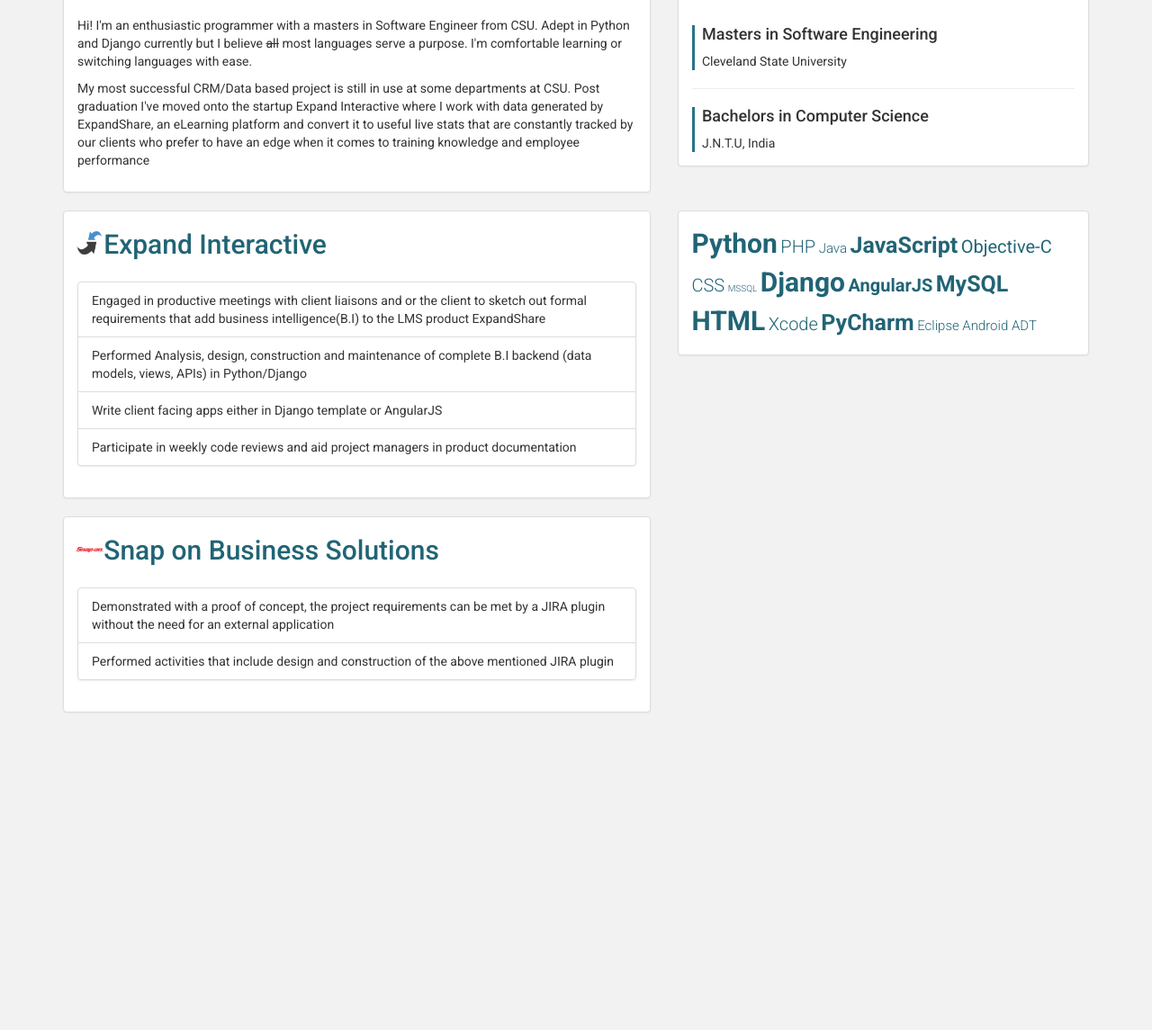
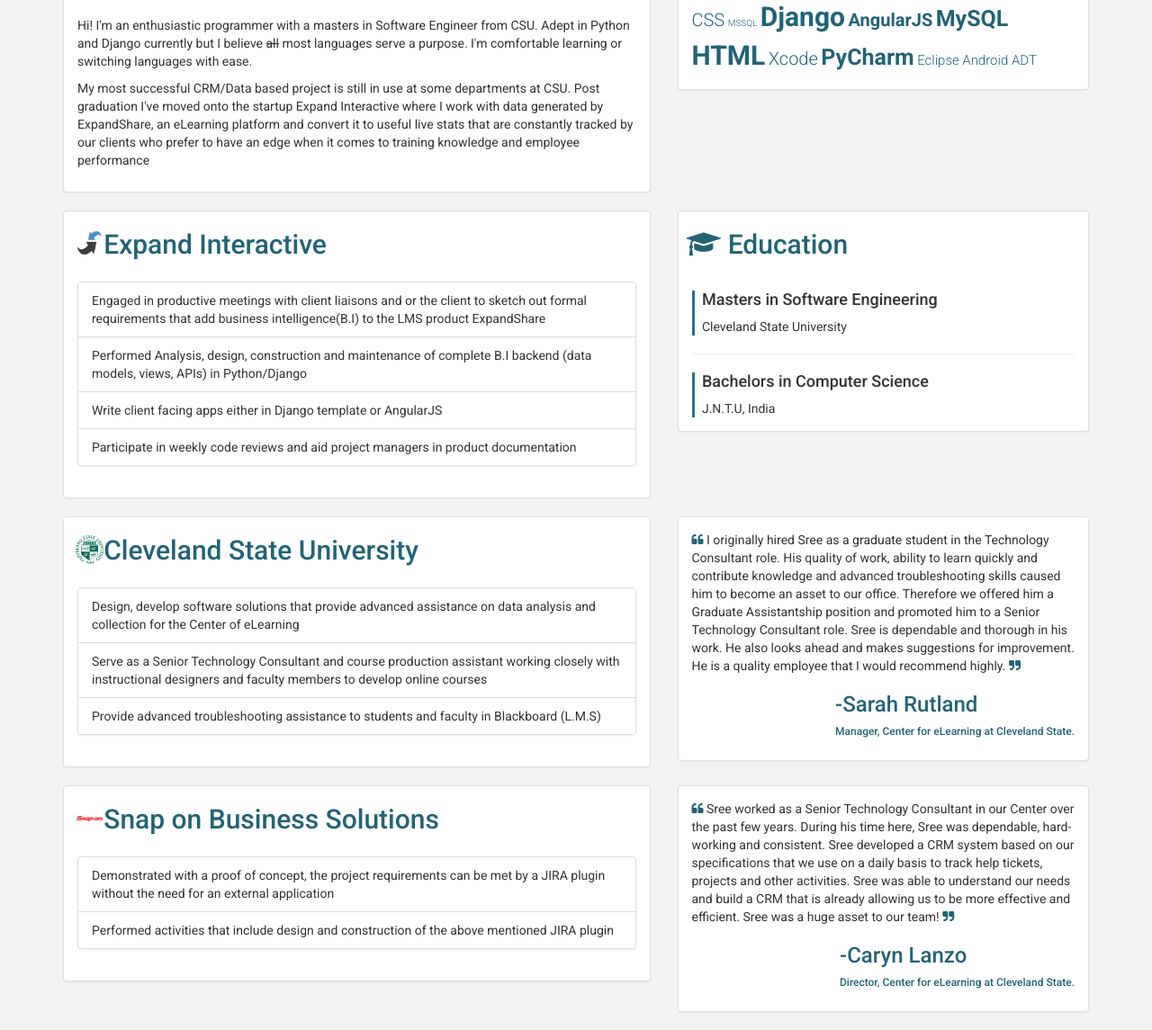
Before and after one commit to sr33/sr33.github.io, a plain HTML site: page index.html in a window 1280 px wide. Shown: the part 240-1385 px from the top of the page at 90% size. Before the commit the page ends 1052 px from the top, so only its background shows below. Drawn offline with nearby package versions, Linux system fonts and the light colour scheme.

Commit message:
added recommendations.

```diff
--- a/css/custom.css
+++ b/css/custom.css
@@ -12,7 +12,7 @@ body {
     margin-top: 0.25% !important;
 }
 
-.header-text{
+.header-text {
     margin-left: 15%;
 }
 
@@ -22,6 +22,12 @@ body {
 
 /*end header css*/
 
+/*row equal height*/
+
+/*TODO*/
+
+/* end row equal height*/
+
 .profile-picture {
     width: 10% !important;
     height: 10% !important;
@@ -30,15 +36,6 @@ body {
     margin-bottom: 1% !important;
 }
 
-.sidebar-meta {
-    background-color: #287489 !important;
-    color: white !important;
-}
-
-.sidebar-contact {
-    background-color: #3298B4 !important;
-    color: white !important;
-}
 
 .panel-header {
     color: #216475 !important;
@@ -48,28 +45,29 @@ body {
     padding-right: 2%;
 }
 
-.education-division{
+.education-division {
     border-left: solid;
     border-left-color: #287489;
 }
 
-.education-division-body{
+.education-division-body {
     margin-left: 2%;
 }
 
-.company-icons{
+.company-icons {
     width: 5%;
     height: 5%;
 }
 
 .grow {
     /*-webkit-transition: all .3s ease; /!* Safari and Chrome *!/*/
-  	/*-moz-transition: all .3s ease; /!* Firefox *!/*/
-  	/*-o-transition: all .3s ease; /!* IE 9 *!/*/
+    /*-moz-transition: all .3s ease; /!* Firefox *!/*/
+    /*-o-transition: all .3s ease; /!* IE 9 *!/*/
     color: #216475;
     transition: all .6s ease-in-out;
     display: inline-block;
 }
+
 .grow:hover {
     /*-webkit-backface-visibility: hidden;*/
     /*backface-visibility: hidden;*/
@@ -79,3 +77,7 @@ body {
     transform: scale(1.2);
     display: inline-block;
 }
+
+.colour-text{
+    color: #216475 !important;
+}
--- a/index.html
+++ b/index.html
@@ -82,65 +82,6 @@
                     </div>
                 </div>
             </div>
-            <div class="col-sm-5 blog-sidebar">
-                <div class="panel panel-default">
-                    <div class="panel-header">
-                        <h2>
-                            <i class="fa  fa-graduation-cap"></i>
-                            Education
-                        </h2>
-                    </div>
-                    <div class="panel-body">
-                        <div class="education-division">
-                            <div class="education-division-body">
-                                <h4>Masters in Software Engineering</h4>
-                                Cleveland State University
-                            </div>
-                        </div>
-                        <hr>
-                        <div class="education-division">
-                            <div class="education-division-body">
-                                <h4>Bachelors in Computer Science</h4>
-                                J.N.T.U, India
-                            </div>
-                        </div>
-                    </div>
-                </div>
-            </div>
-            <!-- /.blog-sidebar -->
-        </div>
-
-        <div class="row">
-            <div class="col-sm-7">
-                <div class="panel panel-default">
-                    <div class="panel-header">
-                        <img class="company-icons pull-left" src="images/expand_logo.png" alt="Expand Interactive L.L.C, Akron. Logo">
-                        <div>
-                            <h2> Expand Interactive</h2>
-                        </div>
-
-                    </div>
-                    <div class="panel-body">
-                        <ul class="list-group">
-                            <li class="list-group-item">
-                                Engaged in productive meetings with client liaisons and or the client to sketch out
-                                formal
-                                requirements that add business intelligence(B.I) to the LMS product ExpandShare
-                            </li>
-                            <li class="list-group-item">
-                                Performed Analysis, design, construction and maintenance of complete B.I backend (data
-                            models, views, APIs) in Python/Django
-                            </li>
-                            <li class="list-group-item">
-                                Write client facing apps either in Django template or AngularJS
-                            </li>
-                            <li class="list-group-item">
-                                Participate in weekly code reviews and aid project managers in product documentation
-                            </li>
-                        </ul>
-                    </div>
-                </div>
-            </div>
 
             <div class="col-sm-5">
                 <div class="panel panel-default">
@@ -172,24 +113,162 @@
             <div class="col-sm-7">
                 <div class="panel panel-default">
                     <div class="panel-header">
-                        <img class="company-icons pull-left" src="images/snap-on_logo.png" alt="Snap on Business Solutions, Richfield, Ohio. Logo">
-                        <h2>Snap on Business Solutions</h2>
+                        <img class="company-icons pull-left" src="images/expand_logo.png"
+                             alt="Expand Interactive L.L.C, Akron. Logo">
+
+                        <div>
+                            <h2> Expand Interactive</h2>
+                        </div>
+
                     </div>
                     <div class="panel-body">
                         <ul class="list-group">
                             <li class="list-group-item">
-                                Demonstrated with a proof of concept, the project requirements can be met by a JIRA plugin without the        need for an external application
+                                Engaged in productive meetings with client liaisons and or the client to sketch out
+                                formal
+                                requirements that add business intelligence(B.I) to the LMS product ExpandShare
                             </li>
                             <li class="list-group-item">
-                                Performed activities that include design and construction of the above mentioned JIRA plugin
+                                Performed Analysis, design, construction and maintenance of complete B.I backend (data
+                                models, views, APIs) in Python/Django
+                            </li>
+                            <li class="list-group-item">
+                                Write client facing apps either in Django template or AngularJS
+                            </li>
+                            <li class="list-group-item">
+                                Participate in weekly code reviews and aid project managers in product documentation
+                            </li>
+                        </ul>
+                    </div>
+                </div>
+            </div>
+
+            <div class="col-sm-5 blog-sidebar">
+                <div class="panel panel-default">
+                    <div class="panel-header">
+                        <h2>
+                            <i class="fa  fa-graduation-cap"></i>
+                            Education
+                        </h2>
+                    </div>
+                    <div class="panel-body">
+                        <div class="education-division">
+                            <div class="education-division-body">
+                                <h4>Masters in Software Engineering</h4>
+                                Cleveland State University
+                            </div>
+                        </div>
+                        <hr>
+                        <div class="education-division">
+                            <div class="education-division-body">
+                                <h4>Bachelors in Computer Science</h4>
+                                J.N.T.U, India
+                            </div>
+                        </div>
+                    </div>
+                </div>
+            </div>
+        </div>
+
+        <div class="row">
+            <div class="col-sm-7">
+                <div class="panel panel-default">
+                    <div class="panel-header">
+                        <img class="company-icons pull-left" src="images/cleveland_state_seal.jpg"
+                             alt="Snap on Business Solutions, Richfield, Ohio. Logo">
+
+                        <h2>Cleveland State University</h2>
+                    </div>
+                    <div class="panel-body">
+                        <ul class="list-group">
+                            <li class="list-group-item">
+                                Design, develop software solutions that provide advanced assistance on data analysis and
+                                collection for the Center of eLearning
+                            </li>
+                            <li class="list-group-item">
+                                Serve as a Senior Technology Consultant and course production assistant working closely
+                                with instructional designers and faculty members to develop online courses
+                            </li>
+                            <li class="list-group-item">
+                                Provide advanced troubleshooting assistance to students and faculty in Blackboard
+                                (L.M.S)
                             </li>
 
                         </ul>
                     </div>
                 </div>
             </div>
+            <div class="col-sm-5">
+                <div class="panel panel-default">
+                    <div class="panel-body">
+                        <i class="fa fa-quote-left colour-text" aria-hidden="true"></i>
+                        I originally hired Sree as a graduate student in the Technology Consultant role. His quality of
+                        work,
+                        ability to learn quickly and contribute knowledge and advanced troubleshooting skills caused him
+                        to
+                        become an asset to our office. Therefore we offered him a Graduate Assistantship position and
+                        promoted
+                        him to a Senior Technology Consultant role. Sree is dependable and thorough in his work. He also
+                        looks
+                        ahead and makes suggestions for improvement. He is a quality employee that I would recommend
+                        highly.
+                        <i class="fa fa-quote-right colour-text" aria-hidden="true"></i>
+
+                        <span class="pull-right colour-text">
+                            <h3>-Sarah Rutland</h3>
+                            <h6>Manager, Center for eLearning at Cleveland State.</h6>
+                        </span>
+
+                    </div>
+                </div>
+            </div>
         </div>
 
+        <div class="row">
+            <div class="col-sm-7">
+                <div class="panel panel-default">
+                    <div class="panel-header">
+                        <img class="company-icons pull-left" src="images/snap-on_logo.png"
+                             alt="Snap on Business Solutions, Richfield, Ohio. Logo">
+
+                        <h2>Snap on Business Solutions</h2>
+                    </div>
+                    <div class="panel-body">
+                        <ul class="list-group">
+                            <li class="list-group-item">
+                                Demonstrated with a proof of concept, the project requirements can be met by a JIRA
+                                plugin without the need for an external application
+                            </li>
+                            <li class="list-group-item">
+                                Performed activities that include design and construction of the above mentioned JIRA
+                                plugin
+                            </li>
+
+                        </ul>
+                    </div>
+                </div>
+            </div>
+
+            <div class="col-sm-5">
+                <div class="panel panel-default">
+                    <div class="panel-body">
+                        <i class="fa fa-quote-left colour-text" aria-hidden="true"></i>
+                        Sree worked as a Senior Technology Consultant in our Center over the past few years. During his
+                        time here, Sree was dependable, hard-working and consistent. Sree developed a CRM system based
+                        on our specifications that we use on a daily basis to track help tickets, projects and other
+                        activities. Sree was able to understand our needs and build a CRM that is already allowing us to
+                        be more effective and efficient. Sree was a huge asset to our team!
+                        <i class="fa fa-quote-right colour-text" aria-hidden="true"></i>
+
+                        <span class="pull-right colour-text">
+                            <h3>-Caryn Lanzo</h3>
+                            <h6>Director, Center for eLearning at Cleveland State.</h6>
+                        </span>
+
+                    </div>
+                </div>
+            </div>
+        </div>
 
     </div>
 </div>
```
Also changed, not shown: images/cleveland_state_seal.jpg (added).
